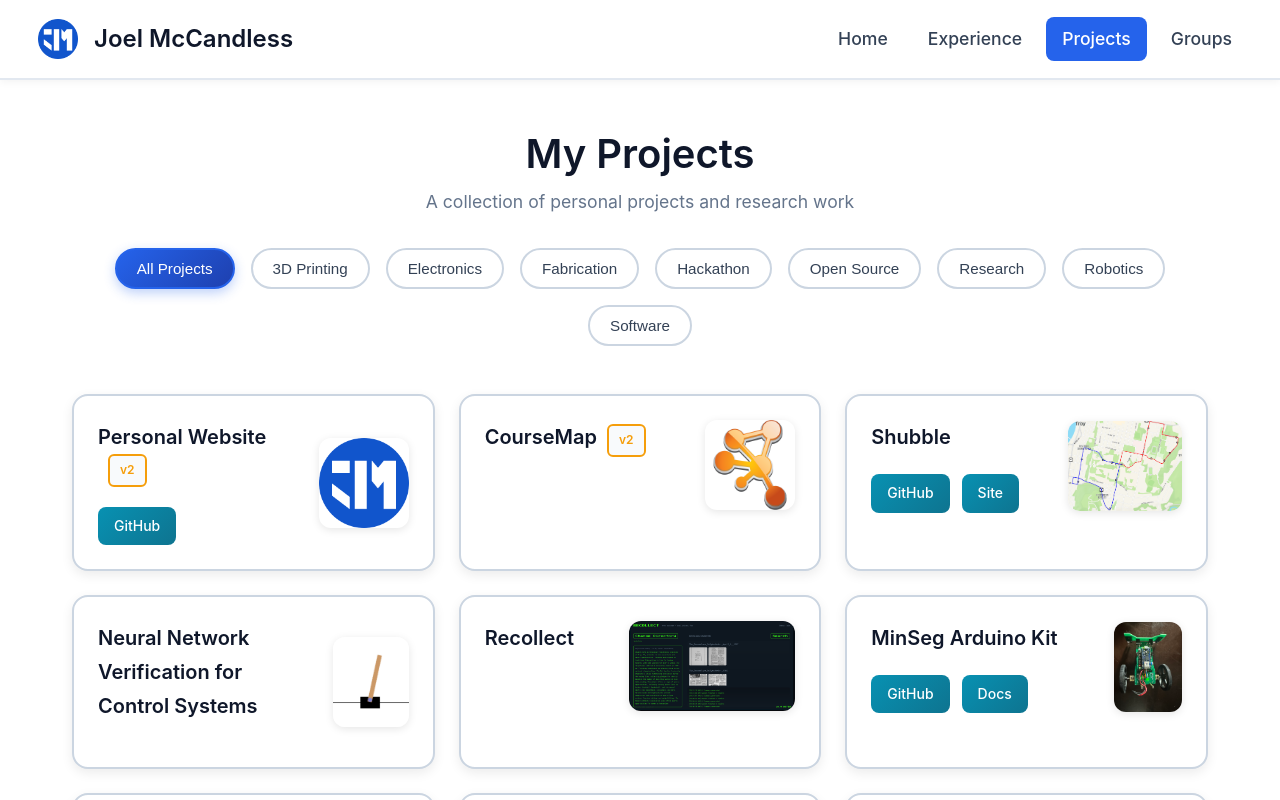
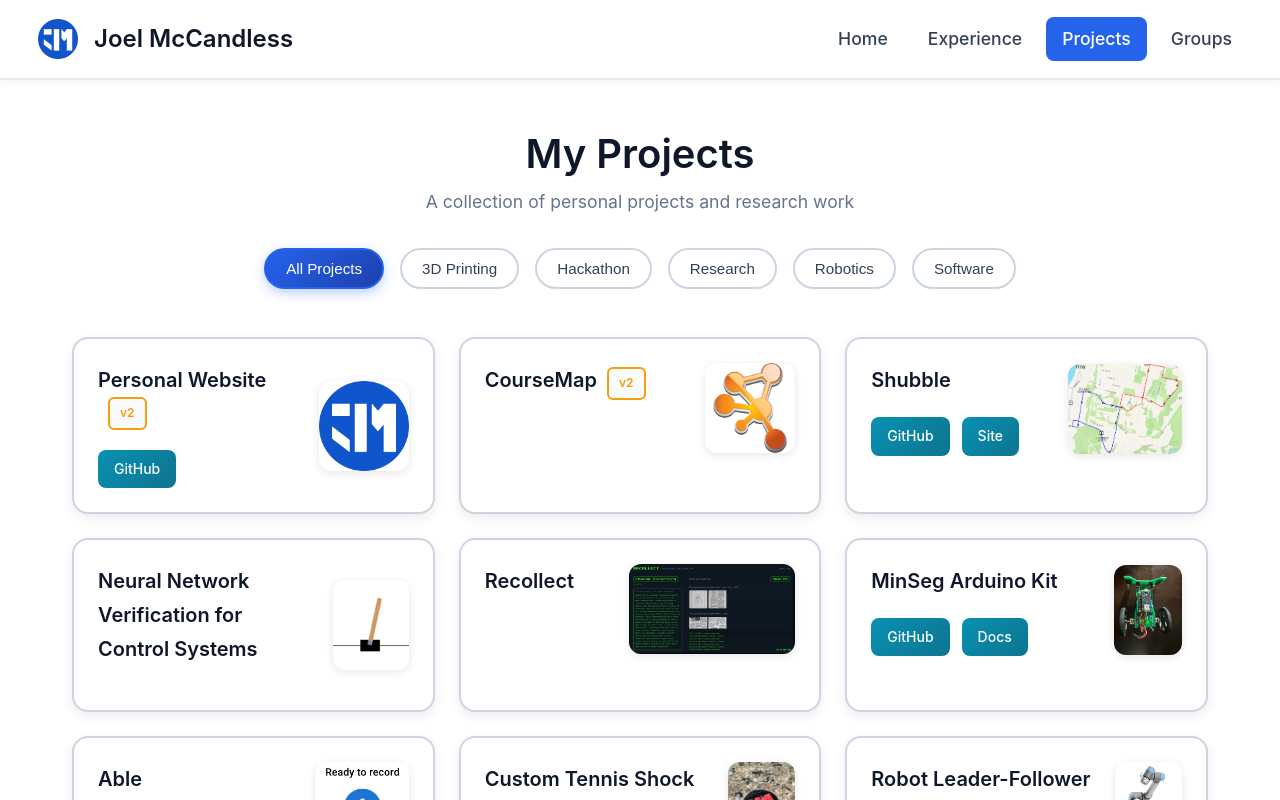
Before and after one commit to jmccand/jmccand.github.io, a Vue app: page /projects in a window 1280 px wide. Shown: the top 800 px of the page. Built offline with nearby package versions, Linux system fonts and the light colour scheme.

Commit message:
Hide project category filters with fewer than 2 projects
Co-Authored-By: Joel McCandless <mail@joelmccandless.com>

```diff
--- a/src/views/ProjectsView.vue
+++ b/src/views/ProjectsView.vue
@@ -7,8 +7,12 @@ const projects = ref(projectsData);
 const selectedCategory = ref('all');
 
 const categories = computed(() => {
-  const cats = new Set(projects.value.flatMap(p => p.category));
-  return ['all', ...Array.from(cats).sort()];
+  const counts = {};
+  projects.value.flatMap(p => p.category).forEach(cat => {
+    counts[cat] = (counts[cat] || 0) + 1;
+  });
+  const cats = Object.keys(counts).filter(cat => counts[cat] >= 2).sort();
+  return ['all', ...cats];
 });
 
 // Helper function to parse date strings (handles "NOW", "M/YY", etc.)
```
